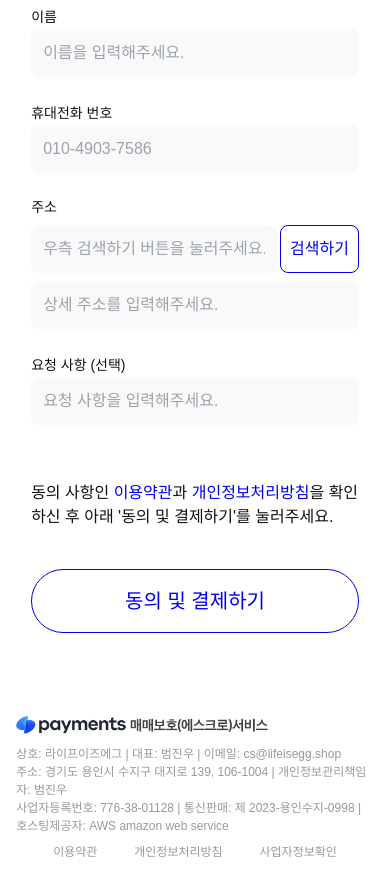
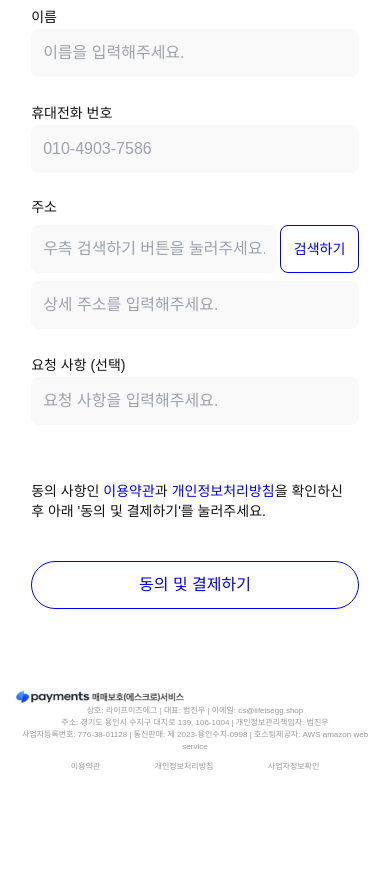
Before and after one commit to beomjinu/lifeisegg, a Django app: template backend/templates/order/form.html in a window 390 px wide. Shown: the part 581-1458 px from the top of the page. After the commit the page ends 1351 px from the top, so only its background shows below. Run offline with Django 4.2, Linux system fonts and the light colour scheme; the template is opened without the code that fills it, so the values that code supplies are empty; some libraries are stand-ins or nearby versions; some web fonts are replaced.

Commit message:
반응형 디자인 추가

```diff
--- a/backend/config/settings.py
+++ b/backend/config/settings.py
@@ -30,7 +30,7 @@ SECRET_KEY = env('django_sk')
 # SECURITY WARNING: don't run with debug turned on in production!
 DEBUG = env('debug')
 
-ALLOWED_HOSTS = []
+ALLOWED_HOSTS = ['.ngrok-free.app', '127.0.0.1']
 
 
 # Application definition
--- a/backend/templates/base.html
+++ b/backend/templates/base.html
@@ -53,11 +53,11 @@
             {% block content %}
             {% endblock %}
         </div>
-        <footer class="text-[12px] my-4 text-gray_3 h-full">
+        <footer class="text-[8px] text-center sm:text-left sm:text-[12px] mb-8 mt-20 sm:mt-10 text-gray_3 h-full">
             <a target="_blank" href="https://pgweb.tosspayments.com/ms/escrow/s_escrowYn.do?mertid=lifeisb7i1">
-                <img class="h-6" src="{% static 'escrow.png' %}">
+                <img class="h-4 sm:h-6" src="{% static 'escrow.png' %}">
             </a>
-            <div class="mt-2">
+            <div class="">
                 <p>상호: 라이프이즈에그 | 대표: 범진우 | 이메일: cs@lifeisegg.shop</p>
                 <p>주소: 경기도 용인시 수지구 대지로 139, 106-1004 | 개인정보관리책임자: 범진우</p>
                 <p>사업자등록번호: 776-38-01128 | 통신판매: 제 2023-용인수지-0998 | 호스팅제공자: AWS amazon web service</p>
--- a/backend/templates/order/form.html
+++ b/backend/templates/order/form.html
@@ -13,7 +13,7 @@
                     <div class="h-32 flex gap-4">
                         <img class='h-full aspect-square object-cover' src='{{ item.product.images.all.first.image.url }}'>
                         <div class='flex flex-col justify-center gap-2'>
-                            <p class='text-xl'>{{ item.full_content }}</p>
+                            <p class='text-md sm:text-xl'>{{ item.full_content }}</p>
                             <p class=''>{{ item.quantity }}개 / {{ item.format_sum_price }}원</p>
                         </div>
                     </div>
@@ -59,7 +59,7 @@
                     <label for="address" class="text-sm font-medium">주소</label>
                     <div class='flex justify-between'>
                         <input type="text" id="address" name='address' class="h-12 bg-gray_1 rounded-lg w-[75%] p-3" placeholder="우측 검색하기 버튼을 눌러주세요." required readonly>
-                        <button type='button' onclick='daum_post_code()' class="w-[24%] border border-blue text-blue rounded-lg">검색하기</button>
+                        <button type='button' onclick='daum_post_code()' class="w-[24%] border border-blue text-blue rounded-lg text-sm sm:text-base">검색하기</button>
                     </div>
                     <div>
                         <input type="text" id='address_detail' name='address_detail' class="h-12 bg-gray_1 rounded-lg w-full p-3" placeholder="상세 주소를 입력해주세요." required>
@@ -72,9 +72,9 @@
             </div>
         </div>
         <div class='mt-14'>
-            <p>동의 사항인 <a target='_blank' href='{% url 'terms:policy' %}' class='text-blue'>이용약관</a>과 <a target='_blank' href='{% url 'terms:privacy' %}' class='text-blue'>개인정보처리방침</a>을 확인하신 후 아래 '동의 및 결제하기'를 눌러주세요.</p>
+            <p class='text-sm sm:text-base'>동의 사항인 <a target='_blank' href='{% url 'terms:policy' %}' class='text-blue'>이용약관</a>과 <a target='_blank' href='{% url 'terms:privacy' %}' class='text-blue'>개인정보처리방침</a>을 확인하신 후 아래 '동의 및 결제하기'를 눌러주세요.</p>
         </div>
-        <button type='submit' class='w-full h-16 mt-10 border border-blue rounded-full text-blue text-xl'>동의 및 결제하기</button>
+        <button type='submit' class='w-full h-12 sm:h-16 mt-10 border border-blue rounded-full text-blue text-md sm:text-xl'>동의 및 결제하기</button>
     </form>
 </div>
 <div id="layer" class='fixed overflow-hidden rounded-lg'></div>
@@ -152,6 +152,13 @@
         if (daum_post_is_closed != true) {
             let width = 350;
             let height = 500;
+
+            if (window.innerWidth < 420) {
+                console.log(true)
+                width = window.innerWidth - 1
+                height = window.innerHeight - 1
+            }
+
             let border_width = 1;
 
             document.getElementById('layer').style.width  = width + 'px';
--- a/backend/templates/order/inquiry.html
+++ b/backend/templates/order/inquiry.html
@@ -1,6 +1,6 @@
 {% extends 'base.html' %}
 {% block content %}
-<div class='w-11/12 max-w-[720px] h-full mx-auto mb-20'>
+<div class='w-full md:w-11/12 max-w-[720px] h-full mx-auto mb-20'>
     <div class='flex flex-col gap-10 my-8'>
         <p class='text-4xl font-bold text-blue'>{{ order.status }}</p>
         <div>
--- a/backend/templates/shop/index.html
+++ b/backend/templates/shop/index.html
@@ -1,6 +1,6 @@
 {% extends 'base.html' %}
 {% block content %}
-<div class="grid grid-cols-4 gap-8">
+<div class="grid grid-cols-1 sm:grid-cols-2 md:grid-cols-3 lg:grid-cols-4 gap-8">
     {% for product in products %}
     <a href="{% url 'shop:detail' product.id %}">
         <div class="flex flex-col gap-1">
--- a/backend/templates/terms/policy.html
+++ b/backend/templates/terms/policy.html
@@ -1,6 +1,6 @@
 {% extends 'base.html' %}
 {% block content %}
-<div class="mx-auto w-5/6 mt-10">
+<div class="mx-auto w-full md:w-5/6 mt-10">
     <p class="text-2xl font-bold">이용 약관</p>
     <div class="flex flex-col gap-8 mt-6">
         <div class="flex flex-col gap-4">
--- a/backend/templates/terms/privacy.html
+++ b/backend/templates/terms/privacy.html
@@ -1,6 +1,6 @@
 {% extends 'base.html' %}
 {% block content %}
-<div class="mx-auto w-5/6 mt-10">
+<div class="mx-auto w-full md:w-5/6 mt-10">
     <p class="text-2xl font-bold">개인정보처리방침</p>
     <div class="flex flex-col gap-8 mt-6">
         <div>
```
Also changed, not shown: backend/templates/cart/index.html (+11 -11 lines), backend/templates/shop/detail.html (+5 -5 lines).
